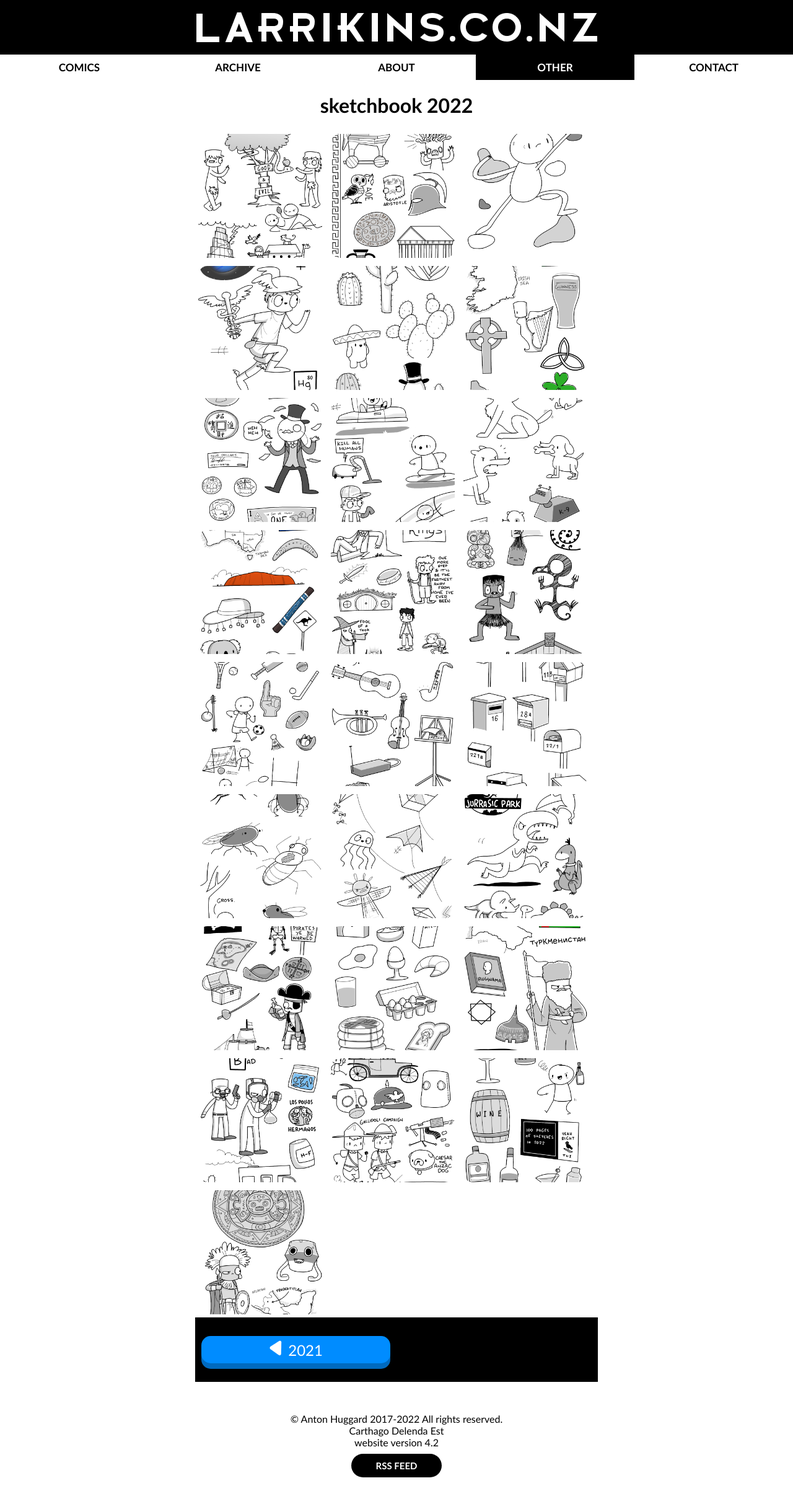
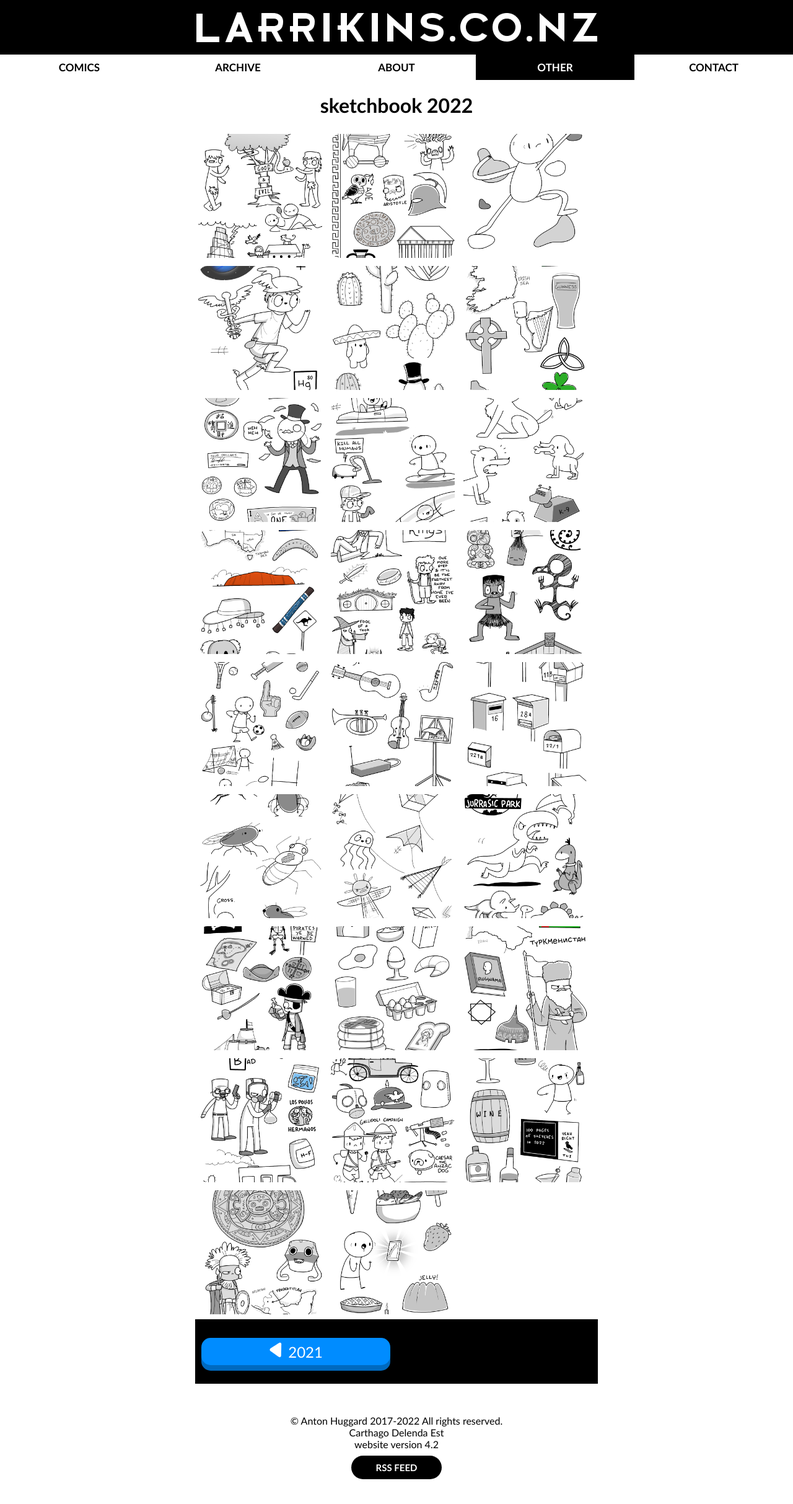
Before and after one commit to AntonHuggard/larrikins, a Jekyll site: the page built from sketch-2022.html, in a window 1280 px wide. Shown: the whole page at 62% size. Built offline with Jekyll 4.4.1, drawn with Linux system fonts in a browser that asks for light colours.

Commit message:
+ dessert sketchbook img

```diff
--- a/sketch-2022.html
+++ b/sketch-2022.html
@@ -58,6 +58,7 @@
     <img class='gallery-img' loading="lazy" onclick='showImg(this)' src='../2022-sketchbook/22.25.War.png'>
     <img class='gallery-img' loading="lazy" onclick='showImg(this)' src='../2022-sketchbook/22.26.Alcohol.png'>
     <img class='gallery-img' loading="lazy" onclick='showImg(this)' src='../2022-sketchbook/22.28.Aztec.png'>
+    <img class='gallery-img' loading="lazy" onclick='showImg(this)' src='../2022-sketchbook/22.29.Dessert.png'>
     <div class='gallery-nav'>
         <button class="btn glry-nv-btn" onclick="goto_page('/sketchbook/2021')">
             <img src="../assets/img/sketchbook-arrow.png" class="sktchbk-arr"> 2021
```
Also changed, not shown: 2022-sketchbook/22.29.Dessert.png (added), 3 other files.
